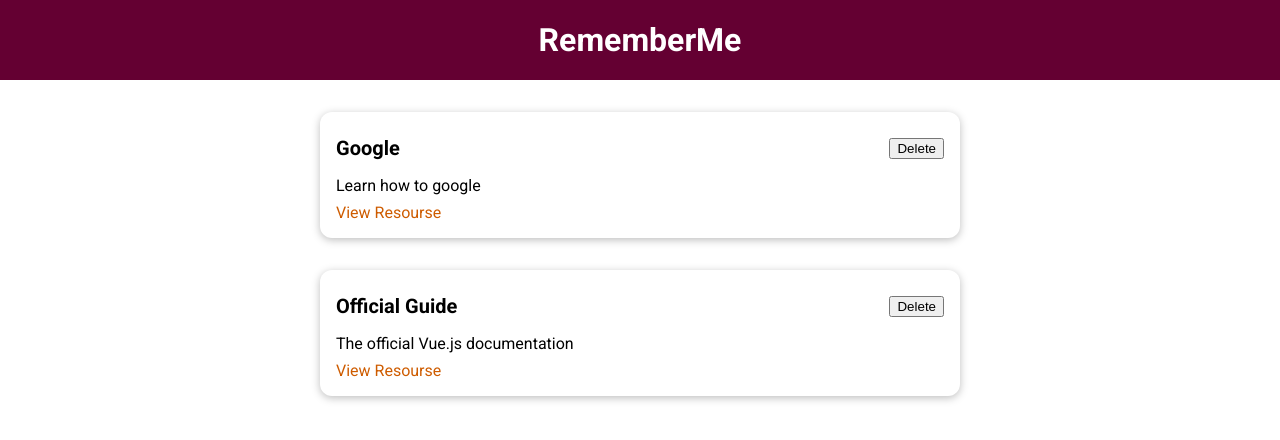
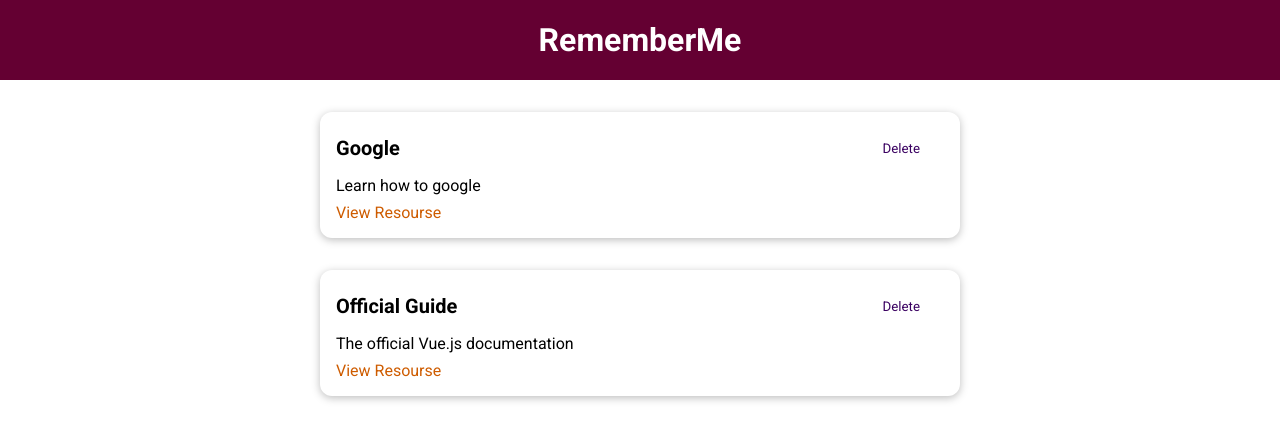
Before and after one commit to Nizami9/the-learning-resources-app, a Vue app: page / in a window 1280 px wide. Shown: the top 440 px of the page. Built offline with nearby package versions, Linux system fonts and the light colour scheme.

Commit message:
adding a BaseButton component

```diff
--- /dev/null
+++ b/src/components/UI/BaseButton.vue
@@ -0,0 +1,39 @@
+<template>
+    <button :type="type" :class="mode">
+        <slot></slot>
+</button>
+</template>
+
+<script>
+export default {
+    props: ['type', 'mode']
+}
+</script>
+
+<style scoped>
+button {
+  padding: 0.75rem 1.5rem;
+  font-family: inherit;
+  background-color: #3a0061;
+  border: 1px solid #3a0061;
+  color: white;
+  cursor: pointer;
+}
+
+button:hover,
+button:active {
+  background-color: #270041;
+  border-color: #270041;
+}
+
+.flat {
+  background-color: transparent;
+  color: #3a0061;
+  border: none;
+}
+
+.flat:hover,
+.flat:active {
+  background-color: #edd2ff;
+}
+</style>
--- a/src/components/learning-resources/LearningResource.vue
+++ b/src/components/learning-resources/LearningResource.vue
@@ -3,7 +3,7 @@
     <base-card>
         <header>
             <h3>{{ title }}</h3>
-            <button>Delete</button>
+            <base-button mode="flat">Delete</base-button>
         </header>
     <p>{{ description }}</p>
     <nav>
--- a/src/main.js
+++ b/src/main.js
@@ -1,9 +1,10 @@
 import { createApp } from 'vue'
 import App from './App.vue'
+import BaseButton from "./components/UI/BaseButton.vue"
+import BaseCard from "./components/UI/BaseCard.vue"
 
-import BaseCard from "./components/UI/BaseCard.vue"
 const app = createApp(App)
 
 app.component('base-card', BaseCard)
-
+app.component('base-button', BaseButton)
 app.mount('#app')
```
